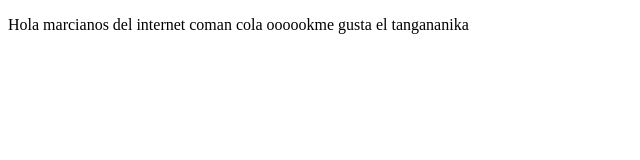
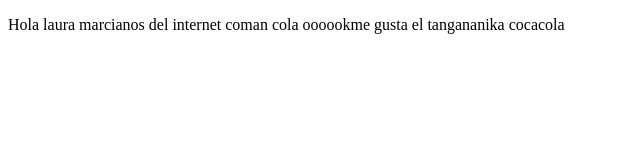
Before and after one commit to LauraVaNo/proyectodemo, a plain HTML site: page index.html in a window 1280 px wide. Shown: the whole page, without its empty margins (0-640 px from the left). Drawn offline with Linux system fonts and the light colour scheme.

Commit message:
cambios agregue ni nombre creo

```diff
--- a/index.html
+++ b/index.html
@@ -8,7 +8,7 @@
 </head>
 <body>
    <p>
-       Hola marcianos del internet coman cola oooookme gusta el tangananika
+       Hola laura marcianos del internet coman cola oooookme gusta el tangananika cocacola
    </p>
 </body>
 </html>
```
Also changed, not shown: 1 other file.
